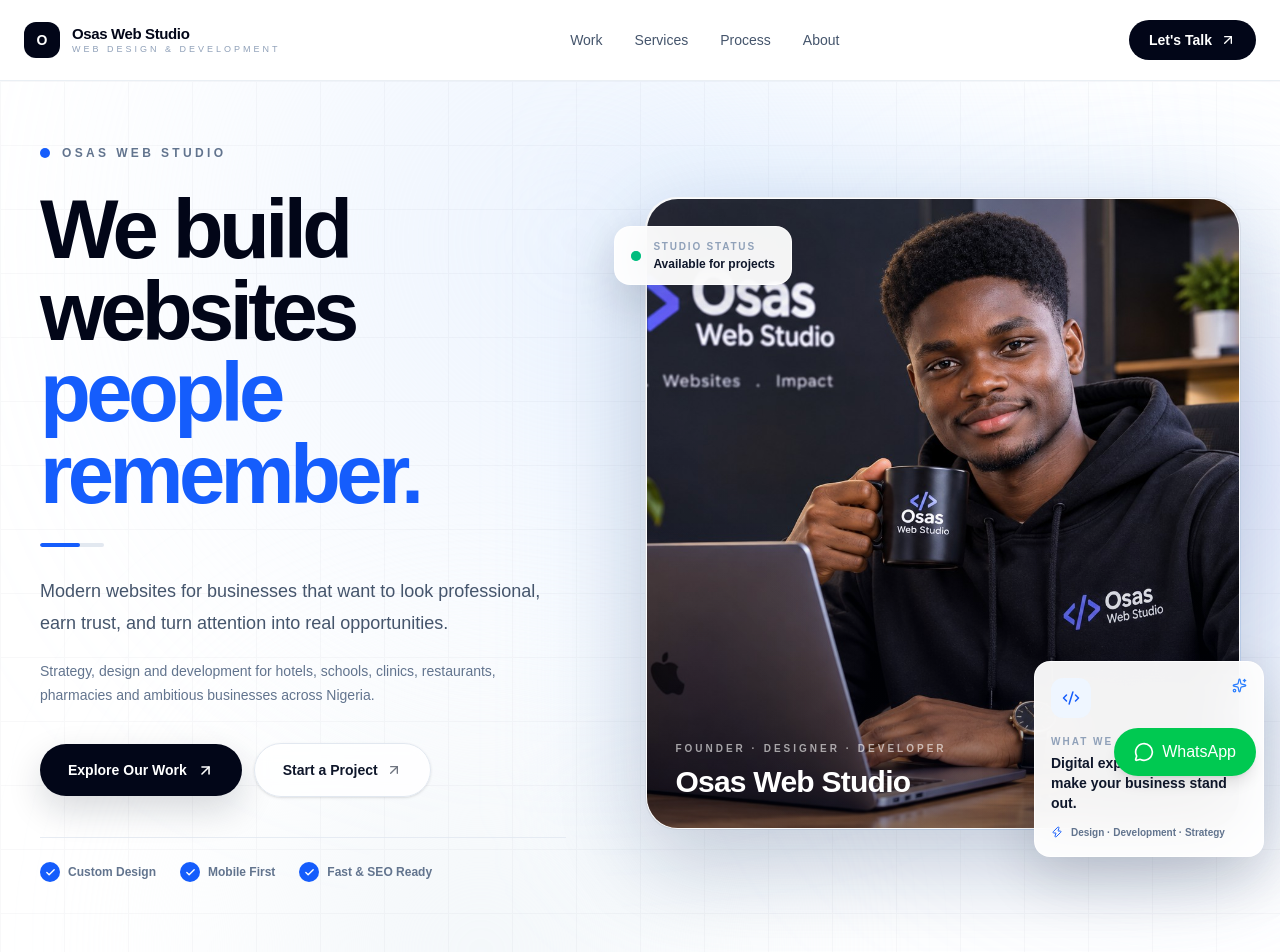
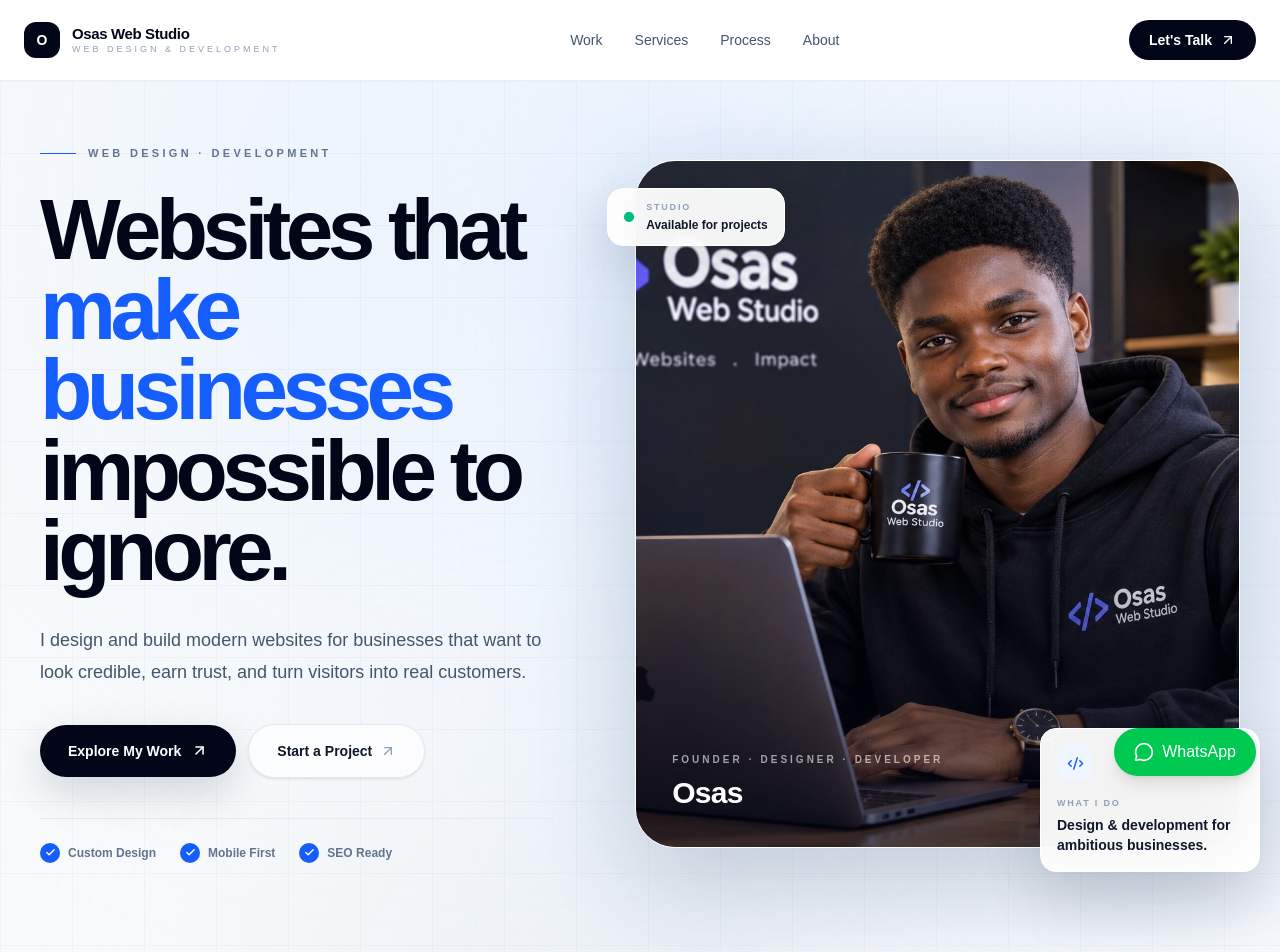
Before and after one commit to Emmanuel-Oseyamen/osas-portfolio, a Next.js app: page / in a window 1280 px wide. Shown: the top 952 px of the page. Built offline with nearby package versions, Linux system fonts and the light colour scheme.

Commit message:
Update Hero.tsx

```diff
--- a/src/components/Hero.tsx
+++ b/src/components/Hero.tsx
@@ -8,7 +8,6 @@
   Check,
   Code2,
   Sparkles,
-  Zap,
 } from "lucide-react";
 import FadeIn from "./FadeIn";
 
@@ -16,94 +15,179 @@
   return (
     <section
       id="home"
-      className="relative isolate overflow-hidden bg-white"
+      className="
+        relative
+        isolate
+        overflow-hidden
+        bg-[#f8fafc]
+      "
     >
       {/* =========================================================
-          BACKGROUND ATMOSPHERE
+          BACKGROUND
       ========================================================= */}
 
       <div
         aria-hidden="true"
-        className="pointer-events-none absolute inset-0 overflow-hidden"
+        className="pointer-events-none absolute inset-0"
       >
-        {/* Main blue atmosphere */}
-        <div className="absolute left-[45%] top-[-18%] h-[650px] w-[650px] -translate-x-1/2 rounded-full bg-blue-100/50 blur-[140px]" />
+        {/* Main atmosphere */}
+        <div
+          className="
+            absolute
+            left-[38%]
+            top-[-25%]
+            h-[750px]
+            w-[750px]
+            -translate-x-1/2
+            rounded-full
+            bg-blue-100/45
+            blur-[150px]
+          "
+        />
 
-        {/* Indigo glow */}
-        <div className="absolute right-[-12%] top-[25%] h-[500px] w-[500px] rounded-full bg-indigo-100/40 blur-[130px]" />
+        {/* Right atmosphere */}
+        <div
+          className="
+            absolute
+            right-[-18%]
+            top-[15%]
+            h-[600px]
+            w-[600px]
+            rounded-full
+            bg-indigo-100/30
+            blur-[150px]
+          "
+        />
 
-        {/* Bottom neutral atmosphere */}
-        <div className="absolute bottom-[-20%] left-[20%] h-[450px] w-[450px] rounded-full bg-slate-100/80 blur-[120px]" />
+        {/* Bottom atmosphere */}
+        <div
+          className="
+            absolute
+            bottom-[-30%]
+            left-[25%]
+            h-[500px]
+            w-[500px]
+            rounded-full
+            bg-slate-200/50
+            blur-[130px]
+          "
+        />
 
         {/* Fine grid */}
         <div
-          className="absolute inset-0 opacity-[0.025]"
+          className="absolute inset-0 opacity-[0.022]"
           style={{
             backgroundImage:
               "linear-gradient(to right, #0f172a 1px, transparent 1px), linear-gradient(to bottom, #0f172a 1px, transparent 1px)",
-            backgroundSize: "64px 64px",
+            backgroundSize: "72px 72px",
           }}
         />
       </div>
 
+
       {/* =========================================================
-          HERO CONTAINER
+          MAIN HERO
       ========================================================= */}
 
-      <div className="relative mx-auto max-w-7xl px-6 pb-20 pt-8 sm:px-8 sm:pb-24 sm:pt-12 lg:px-10 lg:pb-28 lg:pt-16">
-        <div className="grid items-center gap-14 lg:grid-cols-[0.94fr_1.06fr] lg:gap-16 xl:gap-20">
+      <div
+        className="
+          relative
+          mx-auto
+          max-w-7xl
+          px-6
+          pb-24
+          pt-8
+          sm:px-8
+          sm:pb-28
+          sm:pt-12
+          lg:px-10
+          lg:pb-32
+          lg:pt-16
+        "
+      >
+        <div
+          className="
+            grid
+            items-center
+            gap-16
+            lg:grid-cols-[0.92fr_1.08fr]
+            lg:gap-14
+            xl:gap-20
+          "
+        >
 
           {/* =====================================================
-              LEFT — BRAND MESSAGE
+              LEFT — MESSAGE
           ===================================================== */}
 
           <FadeIn>
             <div className="relative z-10 max-w-2xl">
 
               {/* Eyebrow */}
+
               <div className="mb-7 flex items-center gap-3">
-                <span className="relative flex h-2.5 w-2.5">
-                  <span className="absolute inline-flex h-full w-full animate-ping rounded-full bg-blue-500 opacity-50" />
-                  <span className="relative inline-flex h-2.5 w-2.5 rounded-full bg-blue-600" />
-                </span>
 
-                <p className="text-xs font-bold uppercase tracking-[0.28em] text-slate-500">
-                  Osas Web Studio
+                <span className="h-px w-9 bg-blue-600" />
+
+                <p
+                  className="
+                    text-[11px]
+                    font-bold
+                    uppercase
+                    tracking-[0.3em]
+                    text-slate-500
+                  "
+                >
+                  Web Design · Development
                 </p>
+
               </div>
 
+
               {/* Main heading */}
-              <h1 className="text-[3.3rem] font-bold leading-[0.98] tracking-[-0.055em] text-slate-950 sm:text-6xl md:text-7xl lg:text-[4.7rem] xl:text-[5.2rem]">
 
-                We build websites
+              <h1
+                className="
+                  max-w-3xl
+                  text-[3.4rem]
+                  font-bold
+                  leading-[0.94]
+                  tracking-[-0.065em]
+                  text-slate-950
+                  sm:text-6xl
+                  md:text-7xl
+                  lg:text-[4.7rem]
+                  xl:text-[5.35rem]
+                "
+              >
+                Websites that
                 <span className="block text-blue-600">
-                  people remember.
+                  make businesses
                 </span>
-
+                impossible to ignore.
               </h1>
 
-              {/* Accent line */}
-              <div className="mt-7 h-1 w-16 overflow-hidden rounded-full bg-slate-200">
-                <div className="h-full w-10 rounded-full bg-blue-600" />
-              </div>
 
               {/* Description */}
-              <p className="mt-7 max-w-xl text-base leading-7 text-slate-600 sm:text-lg sm:leading-8">
-                Modern websites for businesses that want to look
-                professional, earn trust, and turn attention into real
-                opportunities.
+
+              <p
+                className="
+                  mt-8
+                  max-w-xl
+                  text-base
+                  leading-7
+                  text-slate-600
+                  sm:text-lg
+                  sm:leading-8
+                "
+              >
+                I design and build modern websites for businesses that
+                want to look credible, earn trust, and turn visitors
+                into real customers.
               </p>
 
-              {/* Positioning */}
-              <p className="mt-5 max-w-lg text-sm leading-6 text-slate-500">
-                Strategy, design and development for hotels, schools,
-                clinics, restaurants, pharmacies and ambitious businesses
-                across Nigeria.
-              </p>
 
-              {/* =================================================
-                  CTA
-              ================================================= */}
+              {/* CTA */}
 
               <div className="mt-9 flex flex-col gap-3 sm:flex-row sm:items-center">
 
@@ -122,15 +206,15 @@
                     text-sm
                     font-semibold
                     text-white
-                    shadow-[0_14px_35px_rgba(15,23,42,0.16)]
+                    shadow-[0_15px_40px_rgba(15,23,42,0.16)]
                     transition-all
                     duration-300
                     hover:-translate-y-1
                     hover:bg-blue-600
-                    hover:shadow-[0_18px_40px_rgba(37,99,235,0.25)]
+                    hover:shadow-[0_20px_45px_rgba(37,99,235,0.25)]
                   "
                 >
-                  Explore Our Work
+                  Explore My Work
 
                   <ArrowUpRight
                     size={17}
@@ -143,6 +227,7 @@
                     "
                   />
                 </a>
+
 
                 <a
                   href="https://wa.me/2347079989263?text=Hi%20Osas%2C%20I%20need%20a%20website%20for%20my%20business."
@@ -157,14 +242,14 @@
                     rounded-full
                     border
                     border-slate-200
-                    bg-white/80
+                    bg-white/70
                     px-7
                     py-4
                     text-sm
                     font-semibold
                     text-slate-900
                     shadow-sm
-                    backdrop-blur
+                    backdrop-blur-md
                     transition-all
                     duration-300
                     hover:-translate-y-1
@@ -178,92 +263,83 @@
                   <ArrowUpRight
                     size={16}
                     className="
-                      opacity-60
+                      text-slate-400
                       transition-all
                       duration-300
+                      group-hover:-translate-y-0.5
                       group-hover:translate-x-0.5
-                      group-hover:-translate-y-0.5
+                      group-hover:text-slate-900
                     "
                   />
                 </a>
 
               </div>
 
-              {/* =================================================
-                  TRUST POINTS
-              ================================================= */}
 
-              <div className="mt-10 flex flex-wrap gap-x-6 gap-y-3 border-t border-slate-200/80 pt-6">
+              {/* Trust row */}
+
+              <div
+                className="
+                  mt-10
+                  flex
+                  flex-wrap
+                  gap-x-6
+                  gap-y-3
+                  border-t
+                  border-slate-200/80
+                  pt-6
+                "
+              >
 
                 <TrustPoint label="Custom Design" />
 
                 <TrustPoint label="Mobile First" />
 
-                <TrustPoint label="Fast & SEO Ready" />
+                <TrustPoint label="SEO Ready" />
 
               </div>
 
             </div>
           </FadeIn>
 
+
           {/* =====================================================
               RIGHT — FOUNDER IMAGE
           ===================================================== */}
 
-          <FadeIn delay={0.15}>
+          <FadeIn delay={0.12}>
             <div className="relative mx-auto w-full max-w-[650px] lg:ml-auto">
 
-              {/* Ambient glow behind image */}
+              {/* Image glow */}
+
               <div
                 aria-hidden="true"
                 className="
                   absolute
-                  -inset-6
-                  rounded-[3rem]
-                  bg-blue-200/40
-                  blur-3xl
+                  -inset-10
+                  rounded-[4rem]
+                  bg-blue-200/30
+                  blur-[70px]
                 "
               />
 
-              {/* Secondary blue glow */}
-              <div
-                aria-hidden="true"
-                className="
-                  absolute
-                  -right-10
-                  top-1/4
-                  h-48
-                  w-48
-                  rounded-full
-                  bg-indigo-300/20
-                  blur-3xl
-                "
-              />
 
-              {/* =================================================
-                  IMAGE FRAME
-              ================================================= */}
+              {/* Main image */}
 
-              <div className="relative">
-
-                {/* Outer border */}
-                <div className="absolute -inset-[1px] rounded-[2rem] bg-gradient-to-br from-white via-slate-200 to-blue-200" />
-
-                {/* Image container */}
               <div
                 className="
                   group
                   relative
                   overflow-hidden
-                    rounded-[2rem]
+                  rounded-[2.5rem]
                   border
-                    border-white/80
+                  border-white
                   bg-slate-100
-                    shadow-[0_35px_90px_rgba(15,23,42,0.18)]
+                  shadow-[0_40px_100px_rgba(15,23,42,0.16)]
                 "
               >
 
-                  <div className="relative aspect-[4/4.25] overflow-hidden">
+                <div className="relative aspect-[4/4.55]">
 
                   <Image
                     src="/osas-founder.png"
@@ -284,21 +360,24 @@
                     "
                   />
 
-                    {/* Image cinematic gradient */}
+
+                  {/* Cinematic overlay */}
+
                   <div
                     aria-hidden="true"
                     className="
                       absolute
                       inset-0
                       bg-gradient-to-t
-                        from-slate-950/55
-                        via-transparent
+                      from-slate-950/65
+                      via-slate-950/5
                       to-transparent
-                        opacity-70
                     "
                   />
 
-                    {/* Subtle blue cinematic wash */}
+
+                  {/* Subtle color wash */}
+
                   <div
                     aria-hidden="true"
                     className="
@@ -307,25 +386,56 @@
                       bg-gradient-to-tr
                       from-blue-950/10
                       via-transparent
-                        to-blue-400/10
+                      to-blue-300/10
                       mix-blend-overlay
                     "
                   />
 
-                    {/* Image bottom identity */}
-                    <div className="absolute bottom-0 left-0 right-0 p-6 sm:p-7">
 
-                      <div className="flex items-end justify-between gap-4">
+                  {/* Image identity */}
+
+                  <div
+                    className="
+                      absolute
+                      bottom-0
+                      left-0
+                      right-0
+                      p-7
+                      sm:p-9
+                    "
+                  >
+
+                    <div className="flex items-end justify-between gap-6">
 
                       <div>
-                          <p className="text-[10px] font-bold uppercase tracking-[0.3em] text-white/60">
+
+                        <p
+                          className="
+                            text-[10px]
+                            font-bold
+                            uppercase
+                            tracking-[0.3em]
+                            text-white/60
+                          "
+                        >
                           Founder · Designer · Developer
                         </p>
 
-                          <h2 className="mt-2 text-2xl font-bold tracking-tight text-white sm:text-3xl">
-                            Osas Web Studio
+                        <h2
+                          className="
+                            mt-2
+                            text-2xl
+                            font-bold
+                            tracking-tight
+                            text-white
+                            sm:text-3xl
+                          "
+                        >
+                          Osas
                         </h2>
+
                       </div>
+
 
                       <div
                         className="
@@ -350,80 +460,116 @@
                     </div>
 
                   </div>
-                  </div>
+
                 </div>
 
+              </div>
+
+
               {/* =================================================
-                    AVAILABLE STATUS CARD
+                  STATUS PILL
               ================================================= */}
 
               <div
                 className="
                   absolute
-                    -left-4
+                  -left-3
                   top-7
                   hidden
                   rounded-2xl
                   border
-                    border-white/80
+                  border-white
                   bg-white/95
                   px-4
                   py-3
-                    shadow-[0_18px_45px_rgba(15,23,42,0.14)]
+                  shadow-[0_20px_50px_rgba(15,23,42,0.12)]
                   backdrop-blur-xl
                   sm:block
-                    lg:-left-8
+                  lg:-left-7
                 "
               >
+
                 <div className="flex items-center gap-3">
 
                   <span className="relative flex h-2.5 w-2.5">
-                      <span className="absolute h-full w-full animate-ping rounded-full bg-emerald-400 opacity-60" />
-                      <span className="relative h-2.5 w-2.5 rounded-full bg-emerald-500" />
+
+                    <span
+                      className="
+                        absolute
+                        h-full
+                        w-full
+                        animate-ping
+                        rounded-full
+                        bg-emerald-400
+                        opacity-60
+                      "
+                    />
+
+                    <span
+                      className="
+                        relative
+                        h-2.5
+                        w-2.5
+                        rounded-full
+                        bg-emerald-500
+                      "
+                    />
+
                   </span>
 
                   <div>
-                      <p className="text-[10px] font-bold uppercase tracking-[0.18em] text-slate-400">
-                        Studio Status
+
+                    <p
+                      className="
+                        text-[9px]
+                        font-bold
+                        uppercase
+                        tracking-[0.2em]
+                        text-slate-400
+                      "
+                    >
+                      Studio
                     </p>
 
                     <p className="mt-0.5 text-xs font-semibold text-slate-900">
                       Available for projects
                     </p>
+
                   </div>
 
                 </div>
+
               </div>
 
+
               {/* =================================================
-                    CREATIVE CARD
+                  SMALL CREATIVE CARD
               ================================================= */}
 
               <div
                 className="
                   absolute
-                    -bottom-7
-                    -right-4
-                    w-[210px]
+                  -bottom-6
+                  -right-3
+                  w-[220px]
                   rounded-2xl
                   border
-                    border-white/80
+                  border-white
                   bg-white/95
                   p-4
-                    shadow-[0_22px_55px_rgba(15,23,42,0.16)]
+                  shadow-[0_25px_60px_rgba(15,23,42,0.14)]
                   backdrop-blur-xl
-                    sm:-right-6
-                    sm:w-[230px]
+                  sm:-right-5
                 "
               >
 
-                  <div className="flex items-start justify-between">
+                <div className="flex items-center justify-between">
 
                   <div
                     className="
                       flex
-                        h-10
-                        w-10
+                      h-9
+                      w-9
                       items-center
                       justify-center
                       rounded-xl
@@ -431,69 +577,71 @@
                     "
                   >
                     <Code2
-                        size={18}
+                      size={17}
                       className="text-blue-600"
                     />
                   </div>
 
                   <Sparkles
-                      size={15}
+                    size={14}
                     className="text-blue-500"
                   />
 
                 </div>
 
-                  <p className="mt-4 text-[10px] font-bold uppercase tracking-[0.2em] text-slate-400">
-                    What we create
+                <p
+                  className="
+                    mt-4
+                    text-[9px]
+                    font-bold
+                    uppercase
+                    tracking-[0.2em]
+                    text-slate-400
+                  "
+                >
+                  What I do
                 </p>
 
-                  <p className="mt-1 text-sm font-bold leading-5 text-slate-900">
-                    Digital experiences built to make your business stand out.
+                <p
+                  className="
+                    mt-1
+                    text-sm
+                    font-bold
+                    leading-5
+                    text-slate-900
+                  "
+                >
+                  Design & development for ambitious businesses.
                 </p>
-
-                  <div className="mt-3 flex items-center gap-2 text-[10px] font-semibold text-slate-500">
-                    <Zap
-                      size={12}
-                      className="text-blue-600"
-                    />
-                    Design · Development · Strategy
-                  </div>
 
               </div>
 
-              </div>
             </div>
           </FadeIn>
 
         </div>
       </div>
 
+
       {/* =========================================================
-          BOTTOM SCROLL / CONTINUATION SIGNAL
+          BOTTOM EDGE
       ========================================================= */}
 
       <div
         aria-hidden="true"
         className="
           absolute
-          bottom-6
-          left-1/2
-          hidden
-          -translate-x-1/2
-          items-center
-          gap-3
-          text-[9px]
-          font-bold
-          uppercase
-          tracking-[0.3em]
-          text-slate-400
-          lg:flex
+          bottom-0
+          left-0
+          right-0
+          h-px
+          bg-gradient-to-r
+          from-transparent
+          via-slate-200
+          to-transparent
         "
-      >
-        <span className="h-px w-8 bg-slate-300" />
-        Scroll to explore
-        <span className="h-px w-8 bg-slate-300" />
-      </div>
+      />
+
     </section>
   );
 }
@@ -510,7 +658,19 @@
 }) {
   return (
     <div className="flex items-center gap-2 text-xs font-semibold text-slate-500">
-      <span className="flex h-5 w-5 items-center justify-center rounded-full bg-blue-600 text-white">
+
+      <span
+        className="
+          flex
+          h-5
+          w-5
+          items-center
+          justify-center
+          rounded-full
+          bg-blue-600
+          text-white
+        "
+      >
         <Check
           size={11}
           strokeWidth={3}
@@ -518,6 +678,7 @@
       </span>
 
       {label}
+
     </div>
   );
 }
```
Lines whose indentation alone changed are shown as unchanged.
